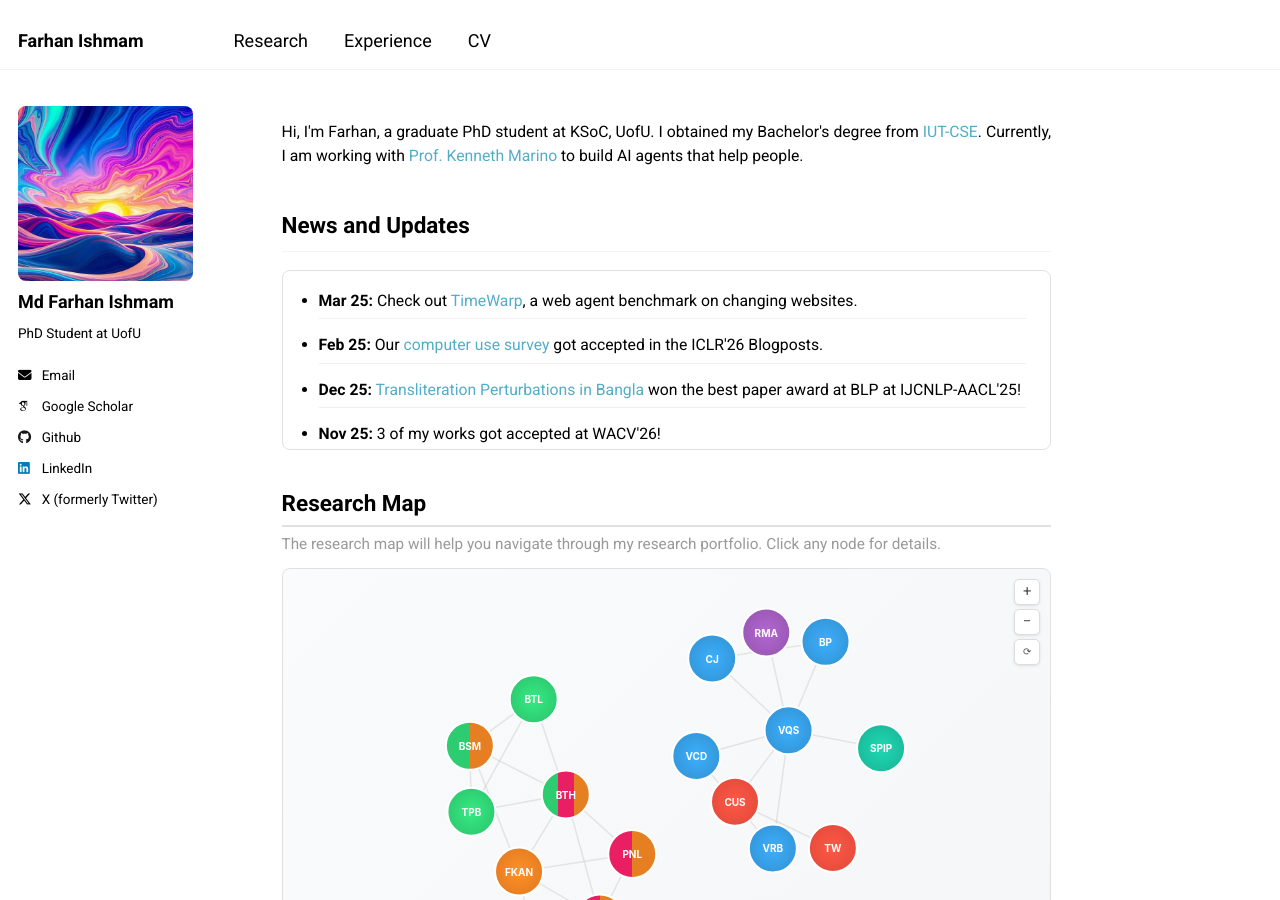
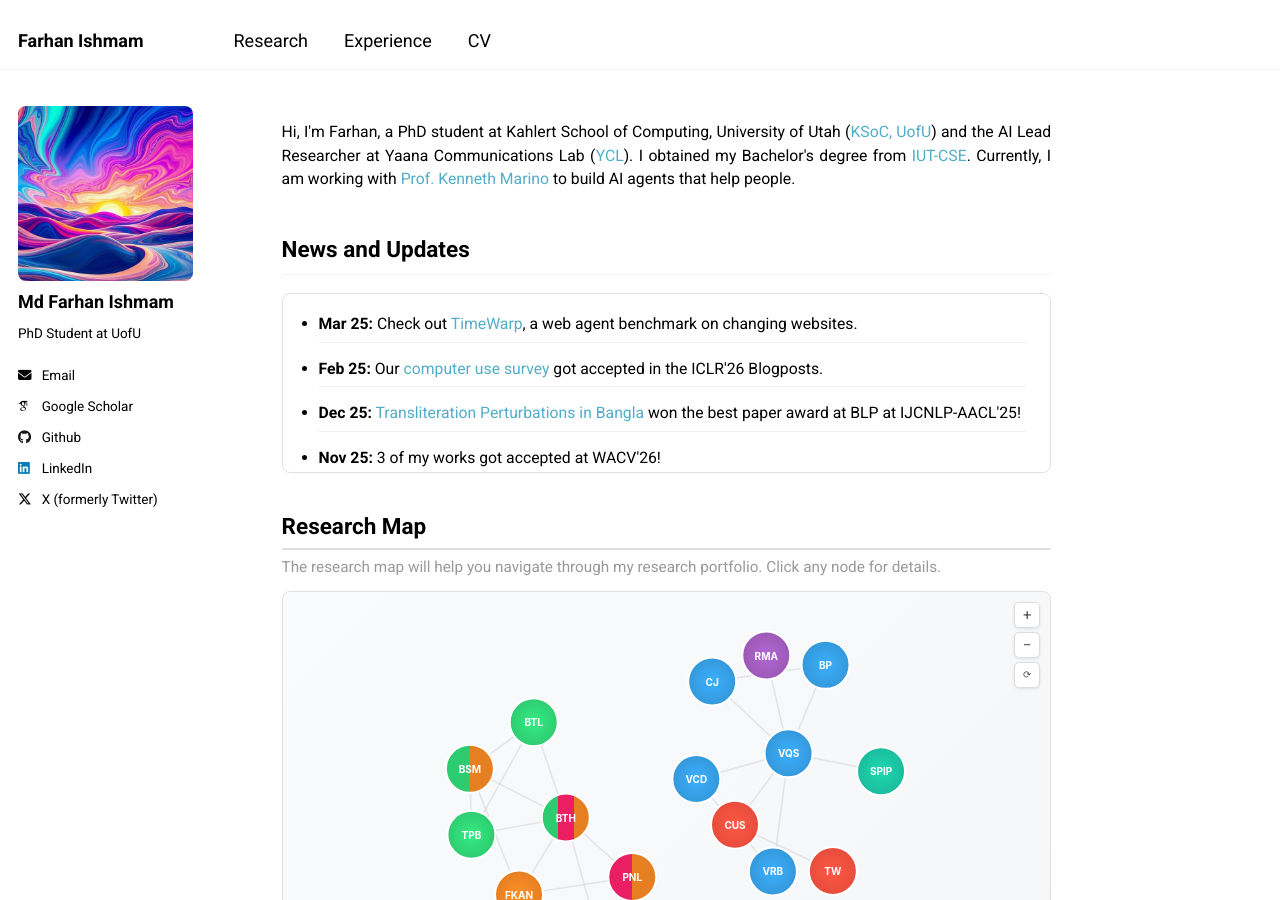
Before and after one commit to farhanishmam/farhanishmam.github.io, a Jekyll site: the page built from _pages/about.md, in a window 1280 px wide and 900 px high. Built offline with Jekyll 4.4.1, drawn with Linux system fonts in a browser that asks for light colours; some web fonts are replaced.

Commit message:
Update about.md

```diff
--- a/_pages/about.md
+++ b/_pages/about.md
@@ -247,7 +247,7 @@ redirect_from:
 </head>
 </html>
 <p class="justified-text">
-Hi, I'm Farhan, a graduate PhD student at KSoC, UofU. I obtained my Bachelor's degree from <a href = "https://cse.iutoic-dhaka.edu">IUT-CSE</a>. Currently, I am working with <a href = "http://kennethmarino.com/">Prof. Kenneth Marino</a> to build AI agents that help people.
+Hi, I'm Farhan, a PhD student at Kahlert School of Computing, University of Utah (<a href="https://www.cs.utah.edu/">KSoC, UofU</a>) and the AI Lead Researcher at Yaana Communications Lab (<a href="https://www.yaanatech.com/">YCL</a>). I obtained my Bachelor's degree from <a href = "https://cse.iutoic-dhaka.edu">IUT-CSE</a>. Currently, I am working with <a href = "http://kennethmarino.com/">Prof. Kenneth Marino</a> to build AI agents that help people.
 <h2>News and Updates</h2>
 <ul class="news-container">
   <li class="news-item"><strong>Mar 25:</strong> Check out <a href="https://timewarp-web.github.io/">TimeWarp</a>, a web agent benchmark on changing websites.</li>
```
